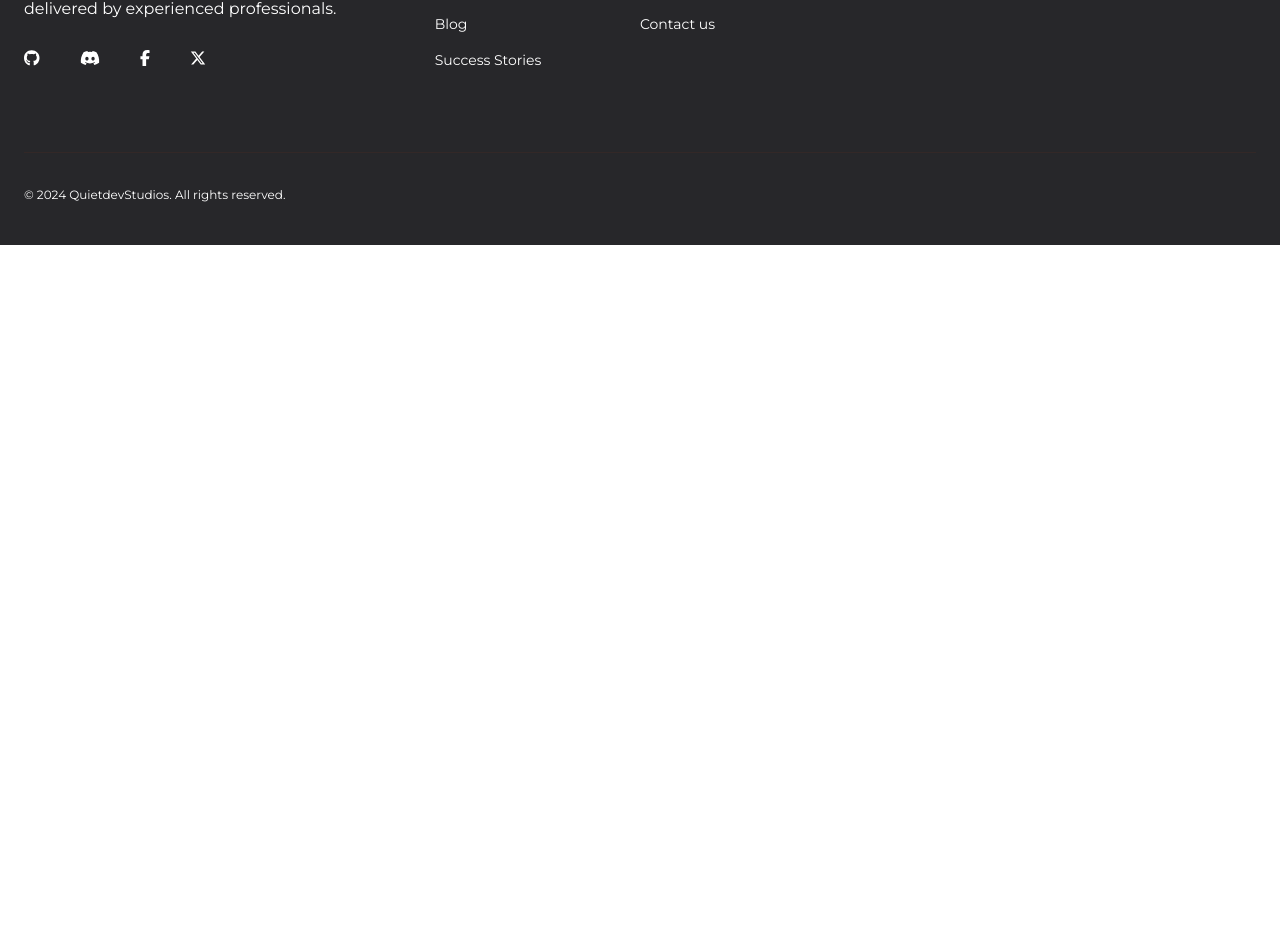
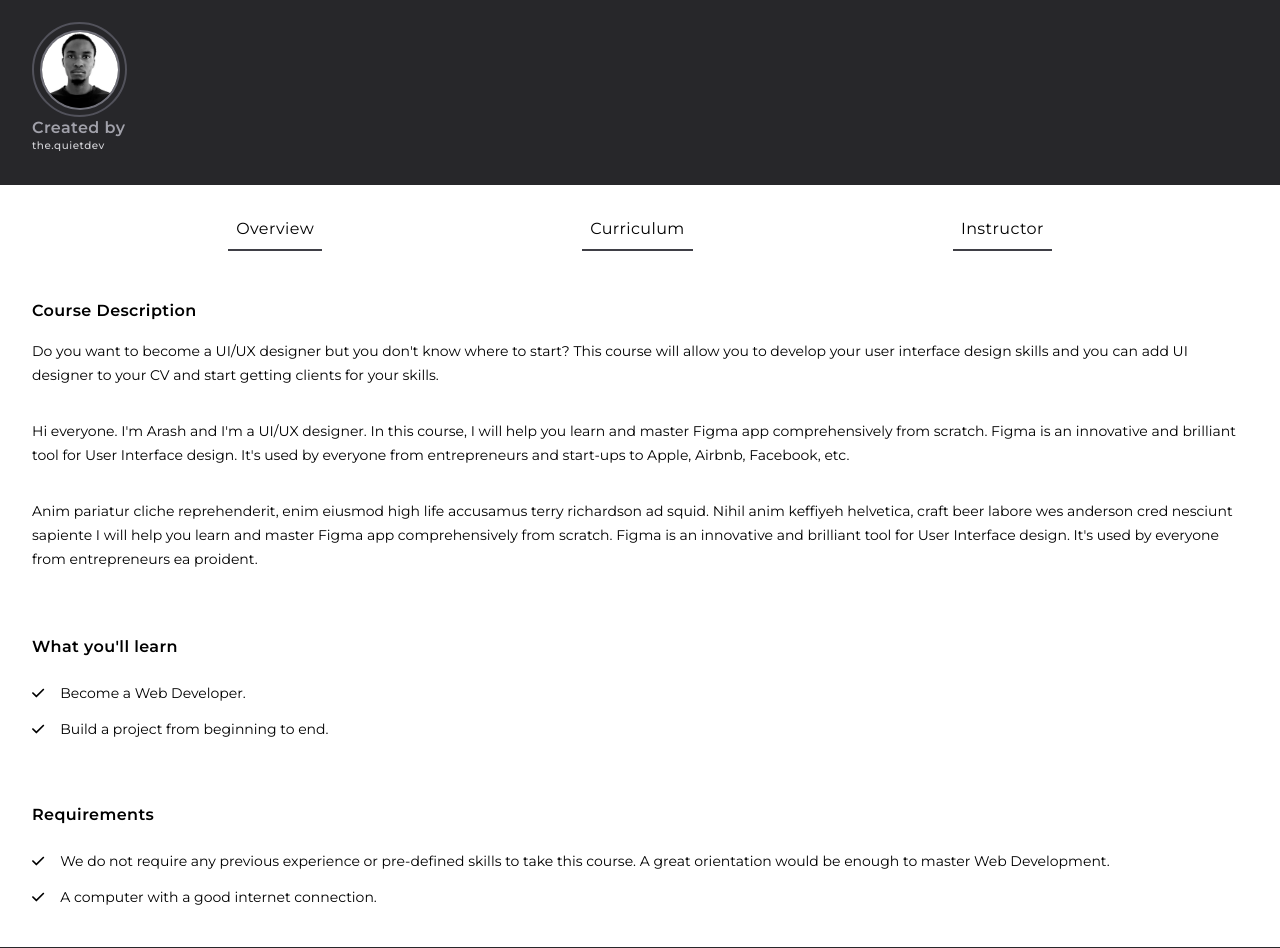
Before and after one commit to quietdevstudios/quietdevstudio, a React (Vite) app: page /courses-list/1 in a window 1280 px wide. Shown: the part 244-1192 px from the top of the page. Before the commit the page ends 800 px from the top, so only its background shows below. Built offline with nearby package versions, Linux system fonts and the light colour scheme.

Commit message:
started working on the course detail page

```diff
--- a/src/pages/CourseDetail.jsx
+++ b/src/pages/CourseDetail.jsx
@@ -1,10 +1,116 @@
 import React from "react";
 import { useParams } from "react-router-dom";
+import profile from "/profile.webp";
+import { FontAwesomeIcon } from "@fortawesome/react-fontawesome";
+import { faCheck } from "@fortawesome/free-solid-svg-icons/faCheck";
 
-const CourseDetail = ({ id }) => {
-  const params = useParams();
-  console.log(params.id);
-  return <div>Coursedetail page</div>;
+const CourseDetail = () => {
+  const { courseId } = useParams();
+  return (
+    <section className="font-montserrat">
+      <section className="Hero bg-zinc-800 text-white p-8 leading-snug flex flex-col gap-4">
+        <h1 className="text-[2rem] tracking-tight font-bold">
+          Learn the Basics: Web Development
+        </h1>
+        <p className="leading-relaxed tracking-wide">
+          Learn how to develop effective and captivating websites using the
+          latest web development tools and practices. Gain experience developing
+          with HTML, JavaScript, CSS, Python, and more. Our expert authors guide
+          you through development and testing via easy-to-follow web development
+          courses.
+        </p>
+        <div>
+          <div>
+            <div className="border-2 border-zinc-600 w-fit p-[.35rem] rounded-full">
+              <img
+                src={profile}
+                alt="profile image of tutor"
+                className="w-20 h-auto rounded-full border-2 border-zinc-500"
+              />
+            </div>
+            <h3 className="text-zinc-400 font-semibold tracking-wide">
+              Created by{" "}
+              <span className="text-[.65rem] block tracking-wider text-zinc-300 font-medium">
+                the.quietdev
+              </span>
+            </h3>
+          </div>
+        </div>
+      </section>
+      <section className="w-fit flex items-center justify-evenly gap-8 mx-auto md:w-full xl:max-w-7xl">
+        {["Overview", "Curriculum", "Instructor"].map((tabButton) => {
+          return (
+            <section key={tabButton} className="border-b-2 border-zinc-700">
+              <button className="rounded-md p-2 mt-6 tracking-wide">
+                {tabButton}
+              </button>
+            </section>
+          );
+        })}
+      </section>
+
+      <section className="mx-8 my-10">
+        <h3 className="font-semibold mb-4 mt-12 tracking-wide">
+          Course Description
+        </h3>
+        <div className="text-sm flex flex-col gap-8 leading-6 tracking-loose">
+          <p>
+            Do you want to become a UI/UX designer but you don't know where to
+            start? This course will allow you to develop your user interface
+            design skills and you can add UI designer to your CV and start
+            getting clients for your skills.{" "}
+          </p>
+
+          <p>
+            {" "}
+            Hi everyone. I'm Arash and I'm a UI/UX designer. In this course, I
+            will help you learn and master Figma app comprehensively from
+            scratch. Figma is an innovative and brilliant tool for User
+            Interface design. It's used by everyone from entrepreneurs and
+            start-ups to Apple, Airbnb, Facebook, etc.
+          </p>
+
+          <p>
+            {" "}
+            Anim pariatur cliche reprehenderit, enim eiusmod high life accusamus
+            terry richardson ad squid. Nihil anim keffiyeh helvetica, craft beer
+            labore wes anderson cred nesciunt sapiente I will help you learn and
+            master Figma app comprehensively from scratch. Figma is an
+            innovative and brilliant tool for User Interface design. It's used
+            by everyone from entrepreneurs ea proident.
+          </p>
+        </div>
+
+        <h3 className="font-semibold mb-6 tracking-wide mt-16">
+          What you'll learn
+        </h3>
+        <ul className="flex flex-col gap-4 text-sm">
+          <li className="flex items-center gap-4">
+            <FontAwesomeIcon icon={faCheck} />
+            Become a Web Developer.
+          </li>
+          <li className="flex items-center gap-4">
+            <FontAwesomeIcon icon={faCheck} />
+            Build a project from beginning to end.
+          </li>
+        </ul>
+
+        <h3 className="font-semibold mb-6 tracking-wide mt-16">Requirements</h3>
+        <ul className="flex flex-col gap-4 text-sm">
+          <li className="flex items-center gap-4">
+            <FontAwesomeIcon icon={faCheck} />
+            We do not require any previous experience or pre-defined skills to
+            take this course. A great orientation would be enough to master Web
+            Development.
+          </li>
+          <li className="flex items-center gap-4">
+            <FontAwesomeIcon icon={faCheck} />A computer with a good internet
+            connection.
+          </li>
+        </ul>
+      </section>
+    </section>
+  );
 };
 
 export default CourseDetail;
--- a/src/pages/CoursesList.jsx
+++ b/src/pages/CoursesList.jsx
@@ -73,7 +73,7 @@ const CoursesList = () => {
         </div>
       </section>
 
-      <h1 className="text-[2rem] font-medium tracking-wide leading-tight text-orange-400 mt-12 mb-6 px-6 md:text-[2.5rem] lg:text-[3.25rem] max-w-7xl xl:mx-auto">
+      <h1 className="text-[2rem] font-medium tracking-wide leading-tight text-orange-400 mt-12 mb-6 px-6 md:text-[2.5rem] lg:text-[3.25rem] xl:max-w-7xl xl:mx-auto">
         All Courses
       </h1>
 
```
Also changed, not shown: public/profile.webp (added).
